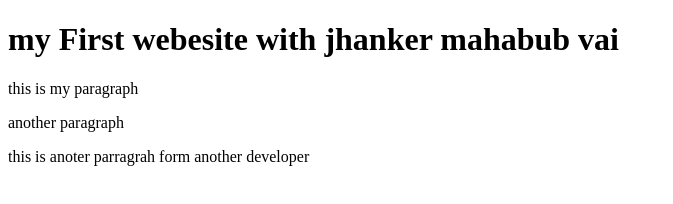
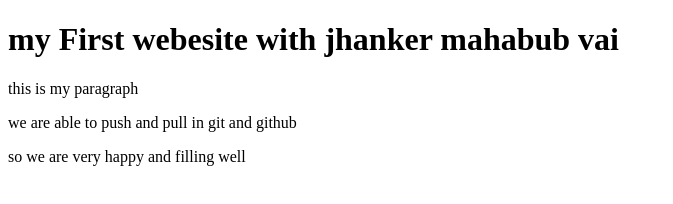
Before and after one commit to mominsarder12/class1git, a plain HTML site: page index.html in a window 1280 px wide. Shown: the whole page, without its empty margins (0-673 px from the left). Drawn offline with Linux system fonts and the light colour scheme.

Commit message:
finally complete

```diff
--- a/index.html
+++ b/index.html
@@ -10,7 +10,7 @@
 
 <h1>my First webesite with jhanker mahabub vai</h1>
 <p>this is my paragraph</p>
-<p>another  paragraph</p>
-<p> this is anoter parragrah form another developer</p>
+<p>we are able to  push and pull in git and github</p>
+<p>so we are very happy and filling well</p>
 </body>
 </html>
```
